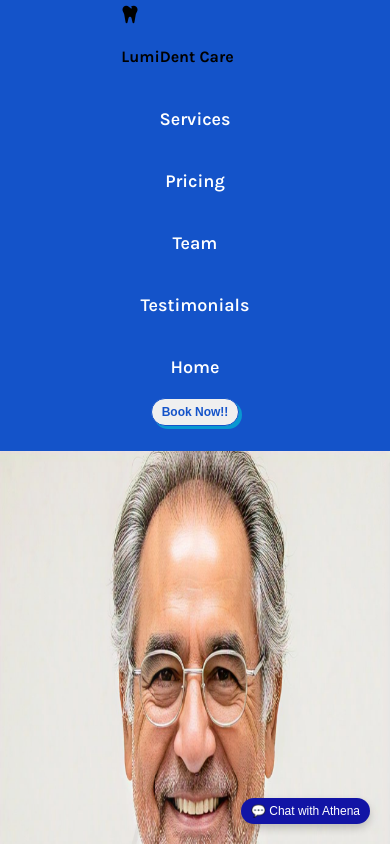
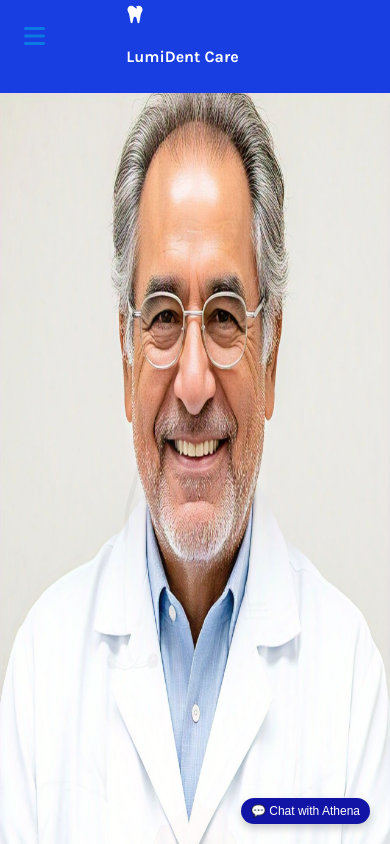
Before and after one commit to NombuK/dentalapp, a React (Vite) app: page /team in a window 390 px wide. Shown: the top 844 px of the page. Built offline with nearby package versions, Linux system fonts and the light colour scheme.

Commit message:
Updated header for small screens

```diff
--- a/package.json
+++ b/package.json
@@ -10,6 +10,7 @@
     "preview": "vite preview"
   },
   "dependencies": {
+    "@fortawesome/fontawesome-free": "^6.6.0",
     "axios": "^1.7.7",
     "react": "^18.3.1",
     "react-dom": "^18.3.1",
--- a/src/App.jsx
+++ b/src/App.jsx
@@ -1,6 +1,8 @@
 import React from "react";
 import { BrowserRouter as Router, Routes, Route } from "react-router-dom";
 import { Link, useNavigate } from "react-router-dom";
+import { useState } from "react";
+import "@fortawesome/fontawesome-free/css/all.min.css";
 import Home from "./components/Home";
 import Pricing from "./components/Pricing";
 import Team from "./components/Team";
@@ -11,13 +13,25 @@ import Athena from "./components/Athena";
 
 function Header() {
   const navigate = useNavigate();
+  const [isHeaderOpen, setIsHeaderOpen] = useState(false);
+
+  const toggleHeader = () => {
+    setIsHeaderOpen(!isHeaderOpen);
+  };
   return (
     <div id="mainContent">
-      <div className="header">
+      {/* <div className="header"> */}
+      <div className={`header ${isHeaderOpen ? "open" : ""}`}>
+        <button className="header-toggle" onClick={toggleHeader}>
+          <i className="fa-solid fa-bars"></i> {/* Hamburger icon */}
+        </button>
+
         <div className="toothIcon">
           <i className="fa-solid fa-tooth icon-tooth"></i>
           <h4>LumiDent Care</h4>
         </div>
+
+        <div className={`header-links ${isHeaderOpen ? "show" : ""}`}>
           <Link className="name" to="/services">
             Services
           </Link>
@@ -36,6 +50,7 @@ function Header() {
           <button className="headerButton" onClick={() => navigate("/button")}>
             Book Now!!
           </button>
+        </div>
       </div>
     </div>
   );
--- a/src/index.css
+++ b/src/index.css
@@ -122,6 +122,10 @@ button:hover i {
   flex-wrap: wrap;
 }
 
+.header-toggle {
+  display: none;
+}
+
 .name {
   font-size: 30px;
 }
@@ -226,7 +230,7 @@ button:hover i {
   margin-bottom: 30px;
 }
 
-.map-img{
+.map-img {
   width: 80%;
   max-width: 600px;
 }
@@ -347,7 +351,7 @@ a {
   color: #1809e0;
 }
 
-.teamImage-doc{
+.teamImage-doc {
   width: 50%;
   max-width: 500px;
   height: 500px;
@@ -380,7 +384,7 @@ a {
   color: #ffd700;
 }
 
-.star-img{
+.star-img {
   width: 40%;
 }
 
@@ -612,12 +616,15 @@ a {
 }
 
 @media (max-width: 1024px) {
-:root{
+  :root {
     width: 100%;
     height: 100vh;
   }
 
-  .header,
+  .header-toggle {
+    display: block;
+  }
+
   .introPic,
   .contact,
   .recommendations ul {
@@ -638,13 +645,14 @@ a {
   }
 
   .recommendations li,
-  .services, .referalLink {
+  .services,
+  .referalLink {
     flex-direction: column;
     width: 90%;
     margin: 10px auto;
   }
 
-  .referalLink{
+  .referalLink {
     gap: 20px;
     text-align: center;
     justify-content: space-around;
@@ -656,7 +664,7 @@ a {
     font-size: 16px;
   }
 
- .serviceImage{
+  .serviceImage {
     width: 40%;
   }
 
@@ -671,9 +679,78 @@ a {
 }
 
 @media (max-width: 768px) {
- :root{
+  :root {
     width: 100%;
     height: 100vh;
+  }
+
+  .header {
+    position: relative;
+    width: 100%;
+    background-color: #183de0;
+    color: white;
+    transition: all 0.3s ease;
+  }
+
+  .header-toggle {
+    position: absolute;
+    top: 10px;
+    left: 10px;
+    background: transparent;
+    border: none;
+    font-size: 40px;
+    cursor: pointer;
+    z-index: 1000;
+  }
+
+  .header-toggle:hover {
+    color: #fffefa;
+  }
+
+  .header-links {
+    display: flex;
+    justify-content: space-around;
+    transition: transform 0.3s ease;
+  }
+
+  .header-links.show {
+    display: flex;
+  }
+
+  .header-links {
+    display: none;
+    flex-direction: column;
+    text-align: center;
+    padding: 10px;
+    background-color: #2124ca;
+    width: 100%;
+    color: black;
+  }
+
+  .header.open .header-links {
+    display: flex;
+  }
+
+  .icon-tooth {
+    font-size: 24px;
+  }
+
+  .name {
+    color: rgb(21, 8, 197);
+    text-decoration: none;
+    padding: 10px;
+  }
+
+  .headerButton {
+    font-size: 16px;
+    padding: 10px 15px;
+    background-color: #7eb6eb;
+    border: none;
+    cursor: pointer;
+  }
+
+  .headerButton:hover {
+    background-color: #1623d8;
   }
 
   .homeBackground,
@@ -764,8 +841,7 @@ a {
 }
 
 @media (max-width: 480px) {
-
-  :root{
+  :root {
     width: 100%;
     height: 100vh;
   }
```
Also changed, not shown: 1 other file (tests, documents, lock files or other folders). Lines whose indentation alone changed are shown as unchanged.
